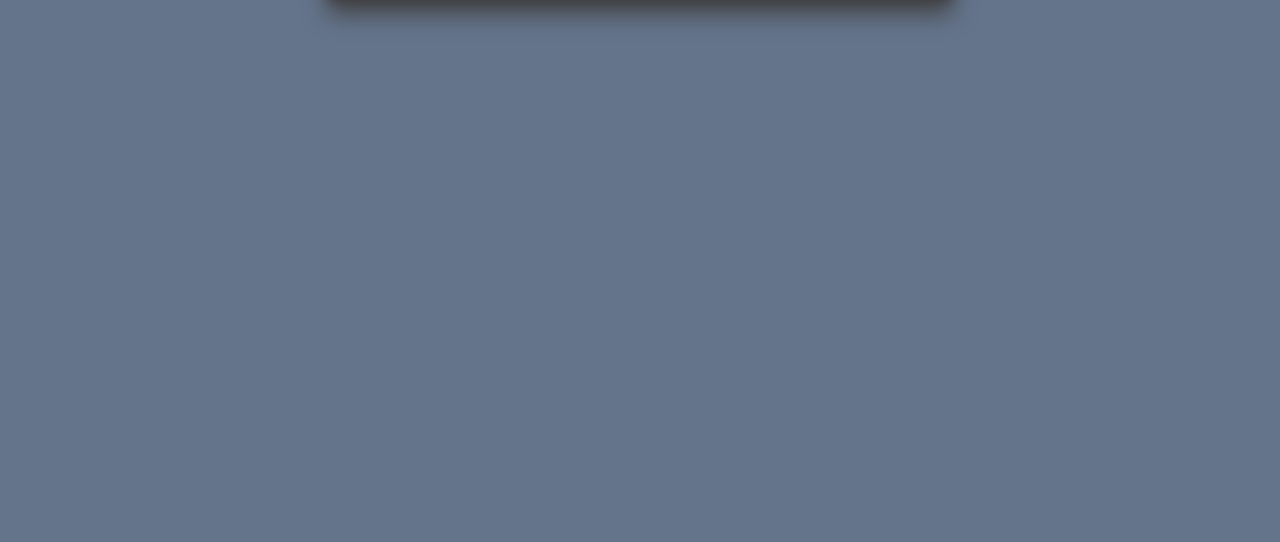
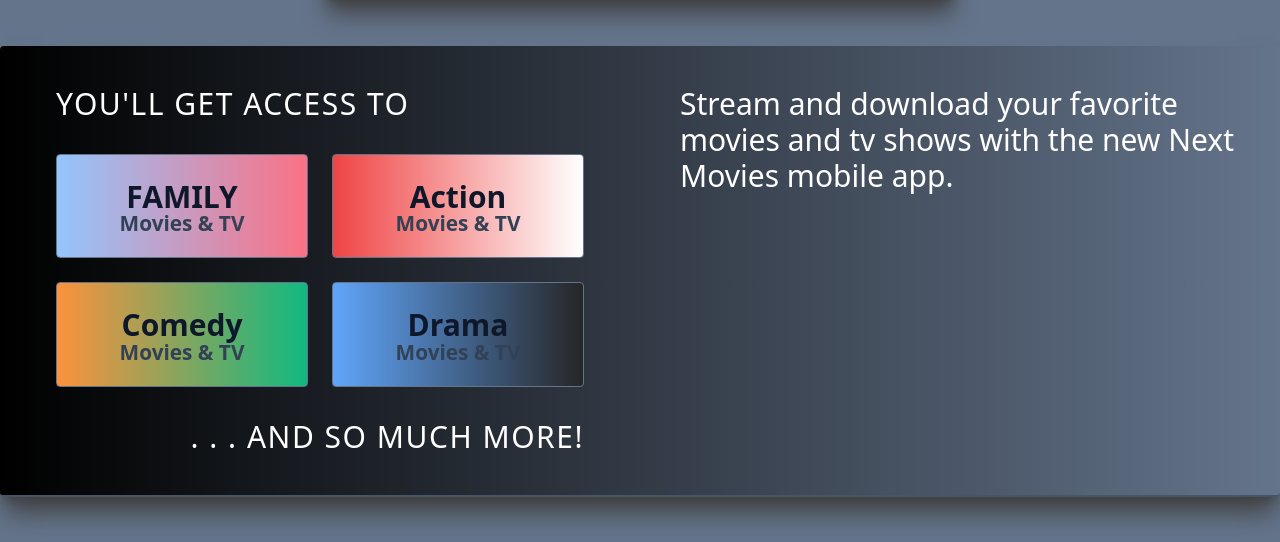
Before and after one commit to wlowrimore/frontend2024_movie_app, a Next.js app: page / in a window 1280 px wide. Shown: the part 730-1272 px from the top of the page. Before the commit the page ends 800 px from the top, so only its background shows below. Built offline with nearby package versions, Linux system fonts and the light colour scheme; no server answers.

Commit message:
begins building out the homepage CTA Summary Component.

```diff
--- /dev/null
+++ b/src/app/components/homePageComponents/CTASummary.jsx
@@ -0,0 +1,38 @@
+import Image from 'next/image'
+import React from 'react'
+
+const CTASummary = () => {
+  return (
+    <div className='w-screen h-[50%] mb-12 bg-gradient-to-r from-black to black/40 container border-b-2 border-slate-600 rounded shadow-xl shadow-neutral-700'>
+      <div className='flex'>
+        <div className='flex flex-col p-10 w-full'>
+          <p className='px-4 pb-4 text-3xl text-white tracking-wider uppercase'>You&apos;ll get access to</p>
+          <div className='p-4 grid grid-cols-2 gap-6 text-center'>
+            <div className='flex flex-col text-3xl text-slate-900 font-bold border border-slate-500 rounded p-4 bg-gradient-to-l from-rose-400 to-blue-300'>
+              <p className='mb-[-0.6rem] mt-[0.5rem]'>FAMILY</p>
+              <p className='text-[1.3rem] text-slate-700'>Movies & TV</p>
+            </div>
+            <div className='flex flex-col text-3xl text-slate-900 font-bold border border-slate-500 rounded p-4 bg-gradient-to-r from-red-500 to-white'>
+              <p className='mb-[-0.6rem] mt-[0.5rem]'>Action</p>
+              <p className='text-[1.3rem] text-slate-700'>Movies & TV</p>
+            </div>
+            <div className='flex flex-col text-3xl text-slate-900 font-bold border border-slate-500 rounded p-4 bg-gradient-to-r from-orange-400 to-emerald-500'>
+              <p className='mb-[-0.6rem] mt-[0.5rem]'>Comedy</p>
+              <p className='text-[1.3rem] text-slate-700'>Movies & TV</p>
+            </div>
+            <div className='flex flex-col text-3xl text-slate-900 font-bold border border-slate-500 rounded p-4 bg-gradient-to-l from-neutral-800 to-blue-400'>
+              <p className='mb-[-0.6rem] mt-[0.5rem]'>Drama</p>
+              <p className='text-[1.3rem] text-slate-700'>Movies & TV</p>
+            </div>
+          </div>
+          <p className='text-end pr-4 pt-4 text-3xl text-white tracking-wider uppercase'>. . . and so much more!</p>
+        </div>
+        <div className='flex flex-col p-10 w-full'>
+          <h2 className='text-3xl text-white'>Stream and download your favorite movies and tv shows with the new Next Movies mobile app.</h2>
+        </div>
+      </div>
+    </div>
+  )
+}
+
+export default CTASummary
--- a/src/app/page.js
+++ b/src/app/page.js
@@ -1,7 +1,8 @@
 import { Options } from './api/auth/[...nextauth]/options';
 import { getServerSession } from 'next-auth';
-import HomePageHero from './components/ui/HomePageHero';
-import MovieTrailers from './components/movie-components/MovieTrailers';
+import HomePageHero from './components/homePageComponents/HomePageHero';
+import MovieTrailers from './components/homePageComponents/MovieTrailers';
+import CTASummary from './components/homePageComponents/CTASummary';
 
 export default async function Home() {
   const session = await getServerSession(Options);
@@ -11,6 +12,9 @@
       <div>
         <MovieTrailers />
       </div>
+      <div>
+        <CTASummary />
+      </div>
     </main>
   );
 }
```
Also changed, not shown: src/app/components/homePageComponents/HomePageHero.jsx (renamed from src/app/components/ui/HomePageHero.jsx), src/app/components/homePageComponents/MovieTrailers.jsx (renamed from src/app/components/movie-components/MovieTrailers.jsx).
